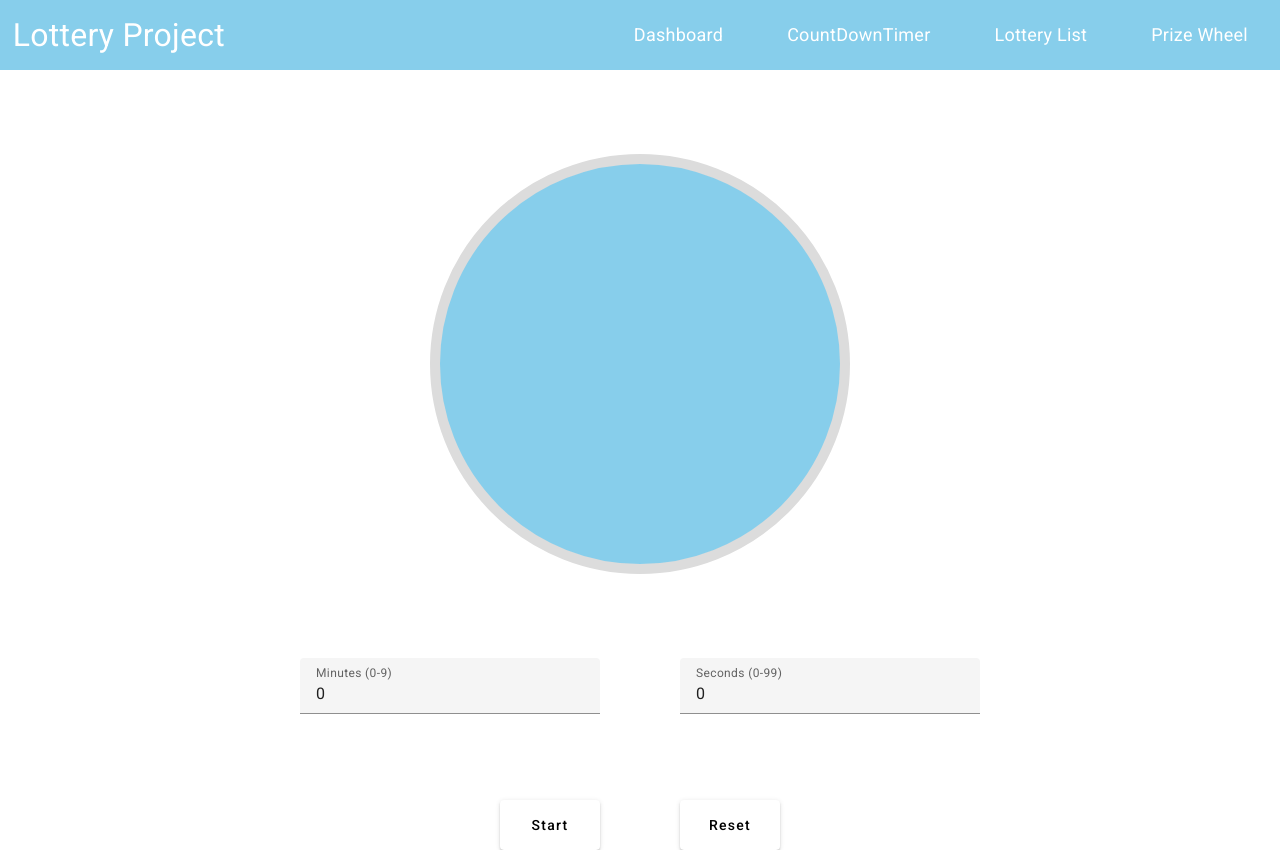
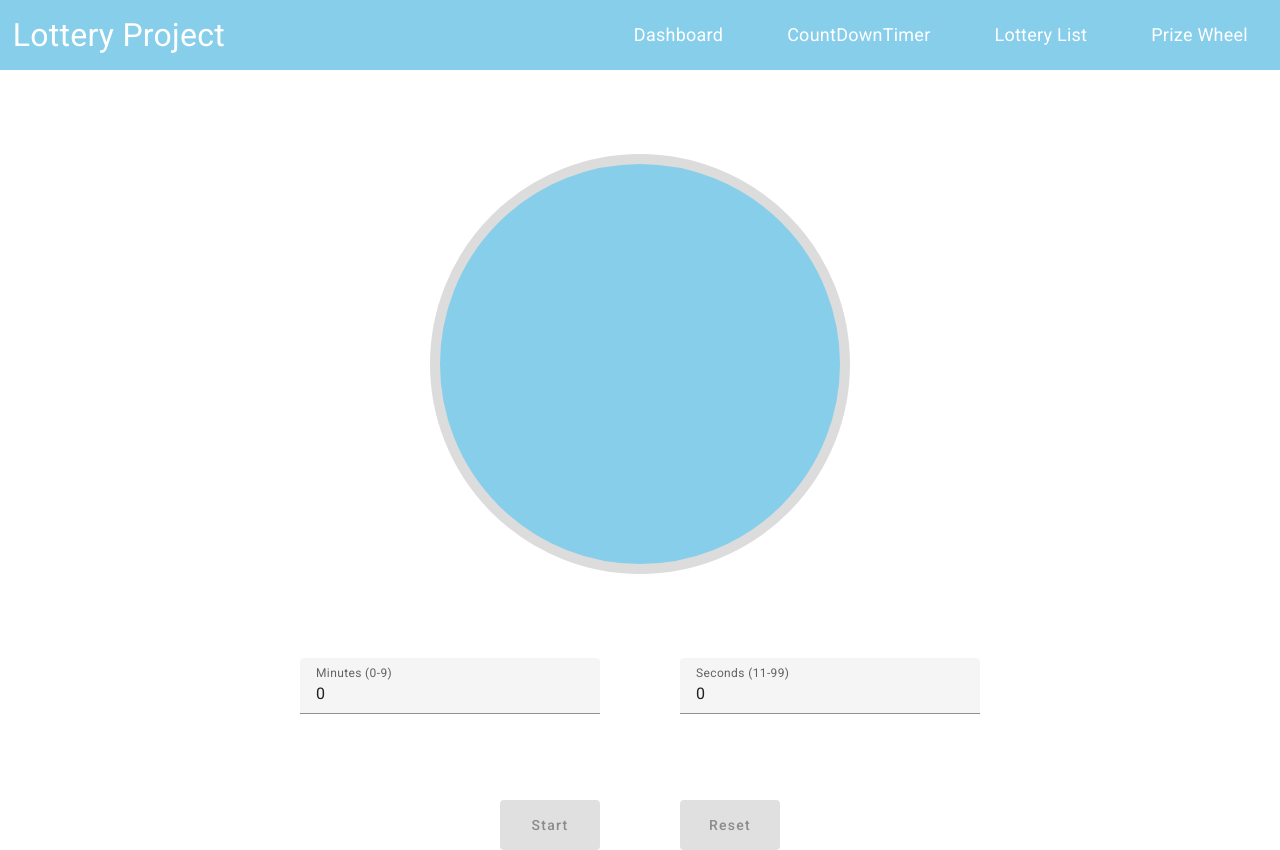
Before and after one commit to bossodiz/lottery-front, an Angular app: page /countdowntimer in a window 1280 px wide. Built offline with nearby package versions, Linux system fonts and the light colour scheme.

Commit message:
validate input CountDownTimer

```diff
--- a/src/app/countdowntimer/countdowntimer.component.html
+++ b/src/app/countdowntimer/countdowntimer.component.html
@@ -7,19 +7,19 @@
   <div class="panel-content">
     <mat-form-field class="field-timer">
       <mat-label>Minutes (0-9) </mat-label>
-      <input matInput type="text" [(ngModel)]="minutes" maxlength="1" (keypress)="onlyNumberKey($event)">
+      <input matInput type="text" [(ngModel)]="minutes" maxlength="1" [disabled]="disableInput()" (keypress)="onlyNumberKey($event)">
       @if (minutes) {
-      <button matSuffix mat-icon-button aria-label="Clear" (click)="minutes = 0">
+      <button matSuffix mat-icon-button aria-label="Clear" [disabled]="disableInput()" (click)="minutes = 0">
         <mat-icon>close</mat-icon>
       </button>
       }
     </mat-form-field>
 
     <mat-form-field class="field-timer">
-      <mat-label>Seconds (0-99)</mat-label>
-      <input matInput type="text" [(ngModel)]="seconds" maxlength="2" (keypress)="onlyNumberKey($event)">
+      <mat-label>Seconds (11-99)</mat-label>
+      <input matInput type="text" [(ngModel)]="seconds" maxlength="2" [disabled]="disableInput()" (keypress)="onlyNumberKey($event)">
       @if (seconds) {
-      <button matSuffix mat-icon-button aria-label="Clear" (click)="seconds = 0">
+      <button matSuffix mat-icon-button aria-label="Clear" [disabled]="disableInput()" (click)="seconds = 0" >
         <mat-icon>close</mat-icon>
       </button>
       }
@@ -27,8 +27,8 @@
   </div>
 
   <div class="panel-content">
-    <button mat-raised-button class="button-timer" (click)="toggleCountdown()" >{{ isCounting ? 'Stop' : 'Start' }}</button>
-    <button mat-raised-button class="button-timer" (click)="resetCountdown()">Reset</button>
+    <button mat-raised-button class="button-timer" [disabled]="disableStartBtn()" (click)="toggleCountdown()" >{{ isCounting ? 'Stop' : 'Start' }}</button>
+    <button mat-raised-button class="button-timer" [disabled]="disableStartBtn()" (click)="resetCountdown()">Reset</button>
   </div>
 
 </div>
--- a/src/app/countdowntimer/countdowntimer.component.ts
+++ b/src/app/countdowntimer/countdowntimer.component.ts
@@ -16,6 +16,29 @@ export class CountDownTimerComponent implements OnDestroy {
   audioLongTime = new Audio('../assets/180sec.mp3');
   audio10Sec = new Audio('../assets/10sec.mp3');
 
+  disableStartBtn() {
+    let validateMinutes = this.minutes < 1;
+    let validateSecond =  this.seconds < 11;
+    if (this.remainingSeconds < 11 && this.remainingSeconds != 0){
+      return true
+    }
+    if (validateMinutes && validateSecond){
+      return true;
+    }
+    else{
+      return false;
+    }
+  }
+
+  disableInput(){
+    let timeIsCounting = this.remainingSeconds > 0;
+    if (timeIsCounting){
+      return true;
+    }
+    else{
+      return false;
+    }
+  }
 
   toggleCountdown() {
     if (this.isCounting) {
@@ -26,7 +49,9 @@ export class CountDownTimerComponent implements OnDestroy {
   }
 
   startCountdown() {
-
+    if (this.minutes === 0 && this.seconds === 0){
+      return ;
+    }
     if (this.remainingSeconds === 0) {
       this.remainingSeconds = this.minutes * 60 + this.seconds;
     }
@@ -46,6 +71,8 @@ export class CountDownTimerComponent implements OnDestroy {
 
   stopCountdown() {
     this.audioLongTime.pause();
+
+
     if (this.countdownSubscription) {
       this.countdownSubscription.unsubscribe();
       this.isCounting = false;
@@ -54,6 +81,7 @@ export class CountDownTimerComponent implements OnDestroy {
   }
 
   resetCountdown() {
+    this.audio10Sec.pause();
     this.stopCountdown();
     this.minutes = 0;
     this.seconds = 0;
@@ -66,9 +94,10 @@ export class CountDownTimerComponent implements OnDestroy {
     if (this.remainingSeconds === 0) {
       return "Time's up";
     }
-    else if(this.remainingSeconds === 10){
+    else if(this.remainingSeconds < 11){
       this.audioLongTime.pause();
       this.audio10Sec.play();
+      this.disableStartBtn();
     }
     return this.getFormattedTime();
   }
```
